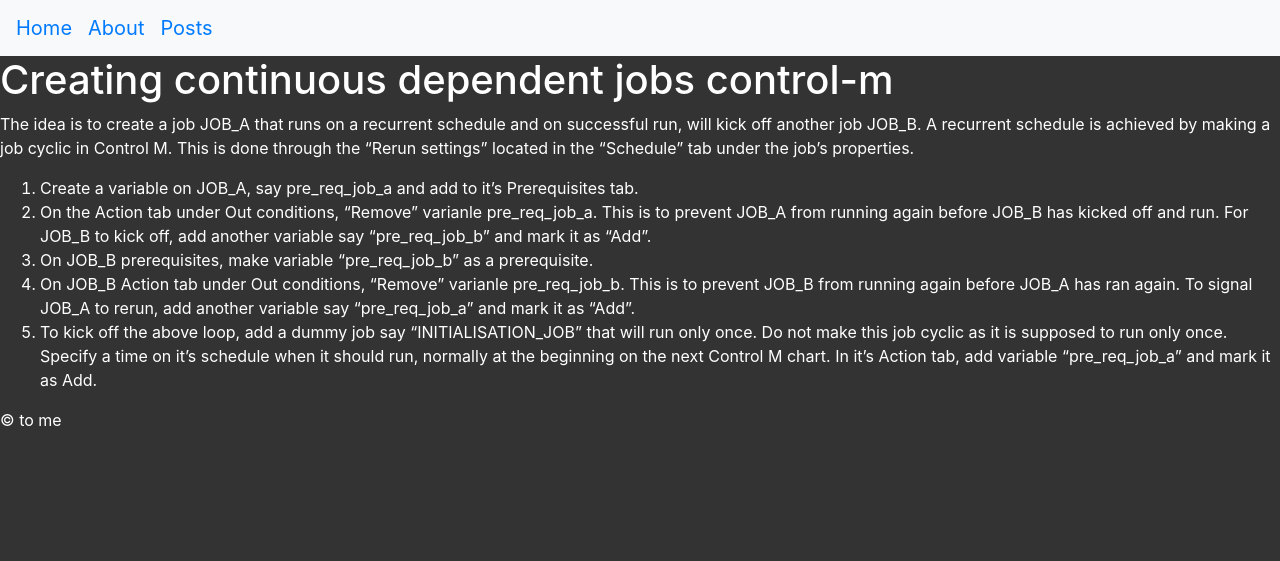
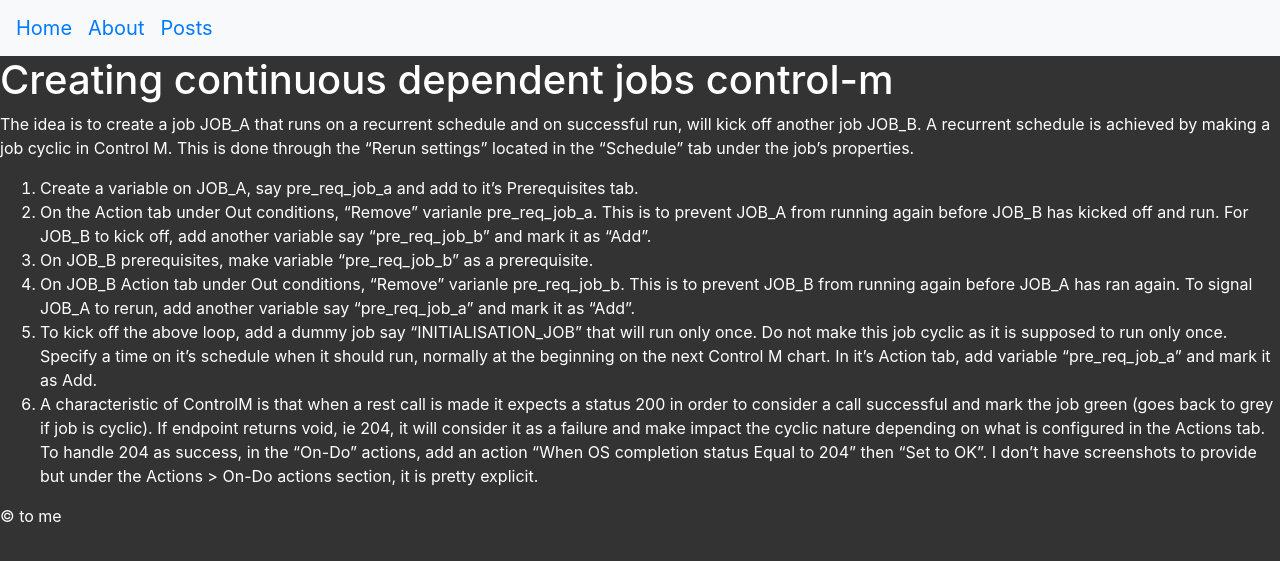
Before and after one commit to ChanStacker/chanstacker.github.io, a Jekyll site: the page built from _posts/2022-01-26-controlm_loop.markdown, in a window 1280 px wide. Shown: the top 561 px of the page. Built offline with Jekyll 4.4.1, drawn with Linux system fonts in a browser that asks for light colours.

Commit message:
TBS-2: contrl m

```diff
--- a/_posts/2022-01-26-controlm_loop.markdown
+++ b/_posts/2022-01-26-controlm_loop.markdown
@@ -13,3 +13,4 @@ A recurrent schedule is achieved by making a job cyclic in Control M.  This is d
 3. On JOB_B prerequisites, make variable "pre_req_job_b" as a prerequisite.
 4. On JOB_B Action tab under Out conditions, "Remove" varianle pre_req_job_b.  This is to prevent JOB_B from running again before JOB_A has ran again. To signal JOB_A to rerun, add another variable say "pre_req_job_a" and mark it as "Add".
 5. To kick off the above loop, add a dummy job say "INITIALISATION_JOB" that will run only once.  Do not make this job cyclic as it is supposed to run only once.  Specify a time on it's schedule when it should run, normally at the beginning on the next Control M chart.  In it's Action tab, add variable "pre_req_job_a" and mark it as Add.
+6. A characteristic of ControlM is that when a rest call is made it expects a status 200 in order to consider a call successful and mark the job green (goes back to grey if job is cyclic).  If endpoint returns void, ie 204, it will consider it as a failure and make impact the cyclic nature depending on what is configured in the Actions tab.  To handle 204 as success, in the "On-Do" actions, add an action "When OS completion status Equal to 204" then "Set to OK".  I don't have screenshots to provide but under the Actions > On-Do actions section, it is pretty explicit.
```
